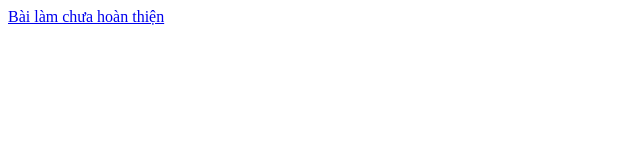
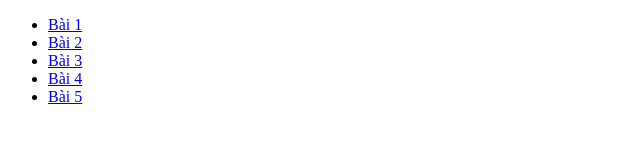
Before and after one commit to Dongnguyen318/Quydong, a plain HTML site: page index.html in a window 1280 px wide. Shown: the whole page, without its empty margins (0-640 px from the left). Drawn offline with Linux system fonts and the light colour scheme.

Commit message:
nopbaitap

```diff
--- a/index.html
+++ b/index.html
@@ -6,6 +6,12 @@
     <title>Document</title>
   </head>
   <body>
-    <a href="./Day14/Project/index.html">Bài làm chưa hoàn thiện</a>
+    <ul>
+      <li><a href="./day15/ex01.html">Bài 1</a></li>
+      <li><a href="./day15/ex02.html">Bài 2</a></li>
+      <li><a href="./day15/ex03.html">Bài 3</a></li>
+      <li><a href="./day15/ex04.html">Bài 4</a></li>
+      <li><a href="./day15/ex05.html">Bài 5</a></li>
+    </ul>
   </body>
 </html>
```
Also changed, not shown: day15/ex05.html (renamed from day15/ex05.htm).
